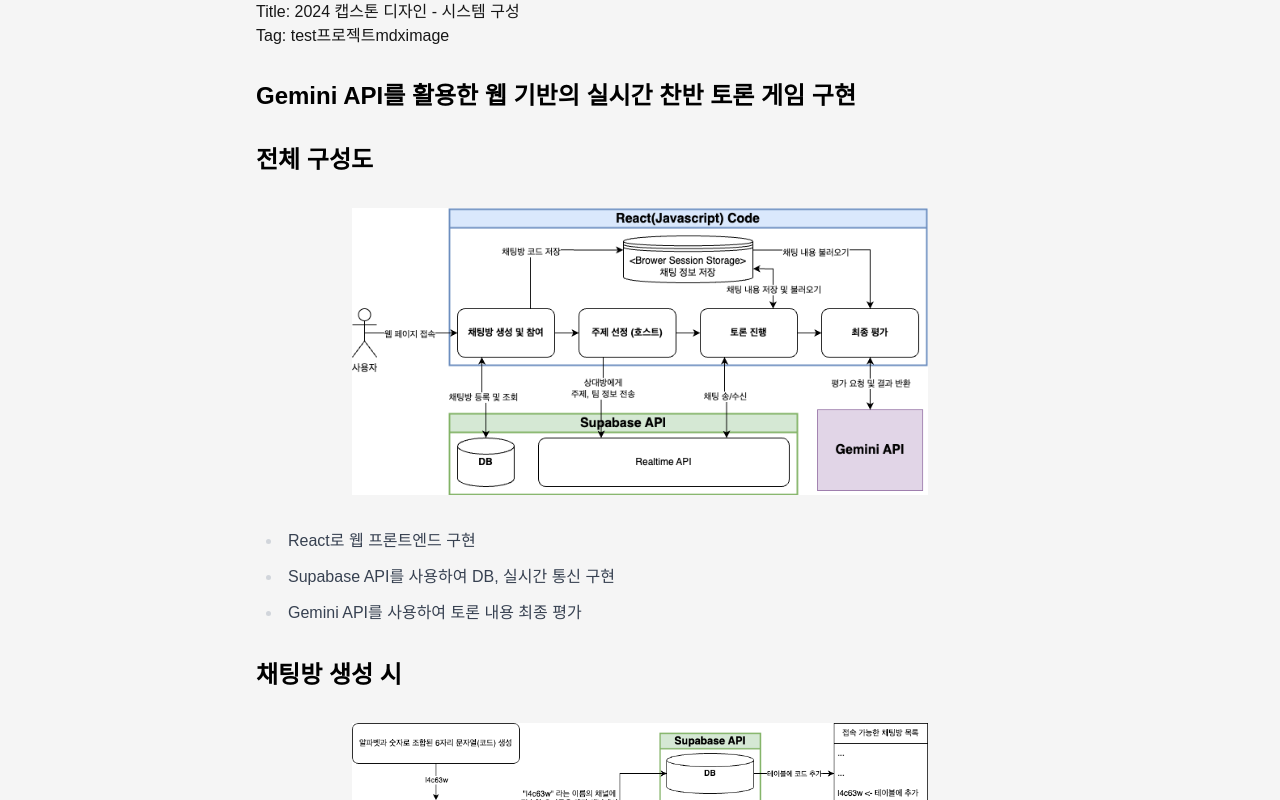
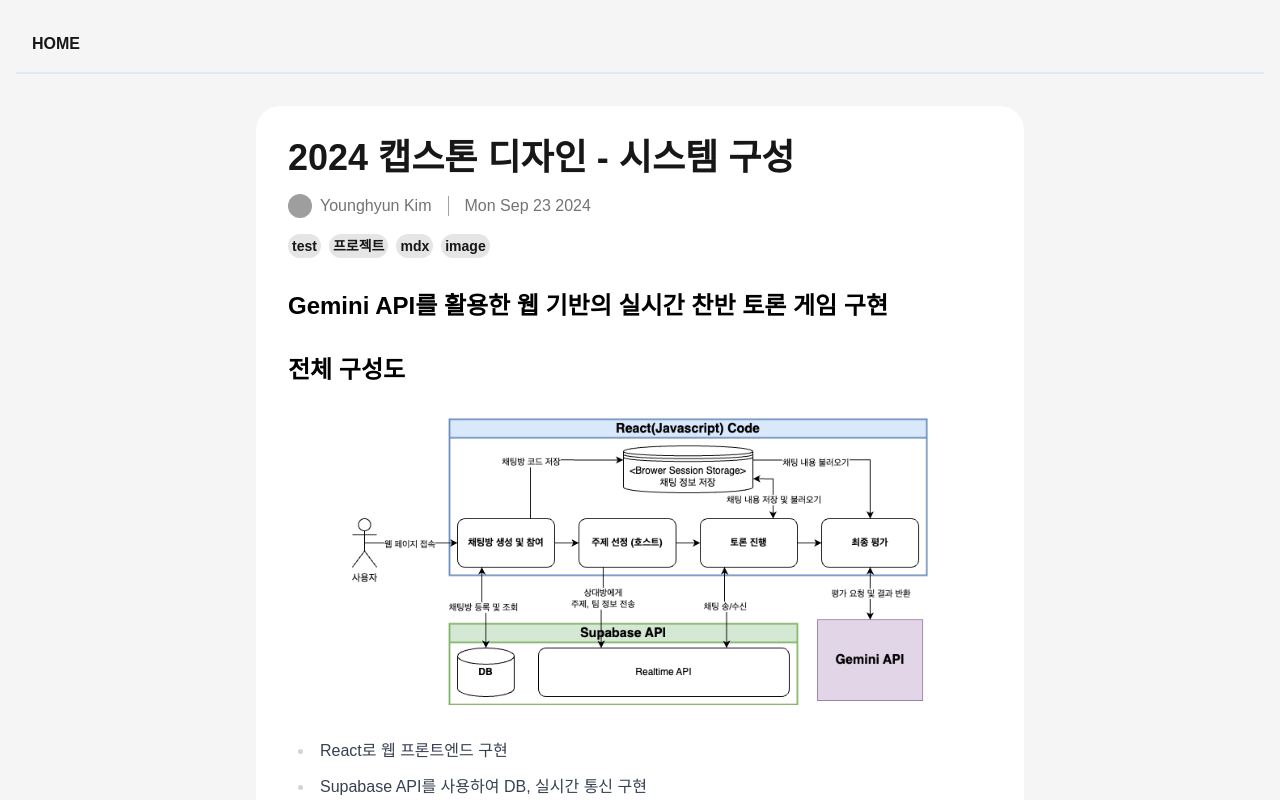
Before and after one commit to rdg1029/rdg1029.github.io, a Next.js app: page /posts/capstone-design-sys-conf in a window 1280 px wide. Shown: the top 800 px of the page. Built offline with nearby package versions, Linux system fonts and the light colour scheme; grey boxes are pictures that could not be loaded.

Commit message:
Update posts/[id].tsx : Edit layout

```diff
--- a/src/pages/posts/[id].tsx
+++ b/src/pages/posts/[id].tsx
@@ -2,10 +2,13 @@ import type { InferGetStaticPropsType, GetStaticProps, GetStaticPaths } from 'ne
 import { mdxFilePaths, getMdxData } from "@/lib/mdx-utils";
 import { MDXRemote } from 'next-mdx-remote'
 import MdxLayout from "@/components/mdx-layout";
+import Header from '@/components/header';
+import Head from 'next/head';
+import Image from 'next/image';
 
 export const getStaticPaths: GetStaticPaths = async () => {
     return {
-        paths: mdxFilePaths.map(fileName => ({ params: { id: fileName.replace(".mdx", "") }})),
+        paths: mdxFilePaths.map(fileName => ({ params: { id: fileName.replace(".mdx", "") } })),
         fallback: false
     }
 }
@@ -19,15 +22,28 @@ export const getStaticProps: GetStaticProps = async ({ params }) => {
 }
 
 export default function Post({ content, data }: InferGetStaticPropsType<typeof getStaticProps>) {
-    // const router = useRouter();
-    // const { id } = router.query;
     return (
-        <div className='flex flex-col max-w-screen-md min-w-80 w-full m-auto'>
-            <p>Title: {data.title}</p>
-            <p>Tag: {data.tag}</p>
-            <MdxLayout>
-                <MDXRemote {...content} />
-            </MdxLayout>
+        <div className='flex flex-col gap-y-8 p-4 max-w-screen-xl min-w-80 w-full m-auto'>
+            <Head><title>{data.title}</title></Head>
+            <Header />
+            <div className='flex flex-col max-w-screen-md min-w-80 w-full m-auto bg-white rounded-3xl p-8'>
+                <p className='text-4xl font-bold'>{data.title}</p>
+                <div className='flex flex-row gap-x-4 my-4 items-center text-neutral-500'>
+                    <div className='flex flex-row gap-x-2'>
+                        {data.authorImg && <Image className='rounded-full' src={data.authorImg} width={24} height={24} alt='Autor image' />}
+                        <p>{data.author}</p>
+                    </div>
+                    <div className="border-s border-neutral-400 h-5"></div>
+                    <p>{new Date(data.date).toDateString()}</p>
+                </div>
+                <div className='flex flex-row gap-x-2'>
+                    {data.tag.map((tagName: string, idx: number) => <p key={idx} className='rounded-xl bg-neutral-200 text-sm font-semibold py-0.5 px-1'>{tagName}</p>)}
+                </div>
+                {/* <hr className='my-4'></hr> */}
+                <MdxLayout>
+                    <MDXRemote {...content} />
+                </MdxLayout>
+            </div>
         </div>
     );
 }
```
